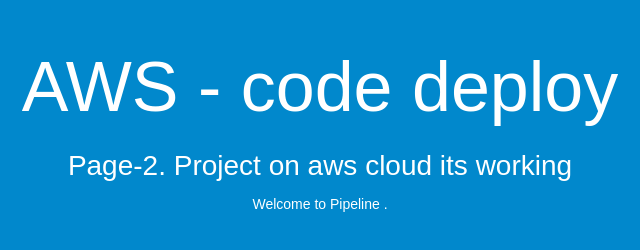
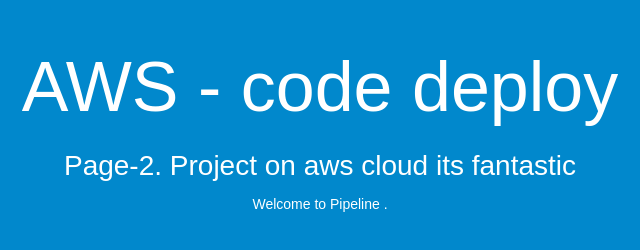
Before and after one commit to Gowtham1355/code-Deploy-1, a plain HTML site: page index.html in a window 1280 px wide. Shown: the full height of the page, 320-960 px from the left. Drawn offline with Linux system fonts and the light colour scheme.

Commit message:
Update index.html

```diff
--- a/index.html
+++ b/index.html
@@ -27,7 +27,7 @@
 <body>
   <div align="center">
     <h1> AWS - code deploy </h1>
-    <h2> Page-2. Project on aws cloud its working </h2>
+    <h2> Page-2. Project on aws cloud its fantastic </h2>
     <p> Welcome to Pipeline </a>.</p>
   </div>
 </body>
```
